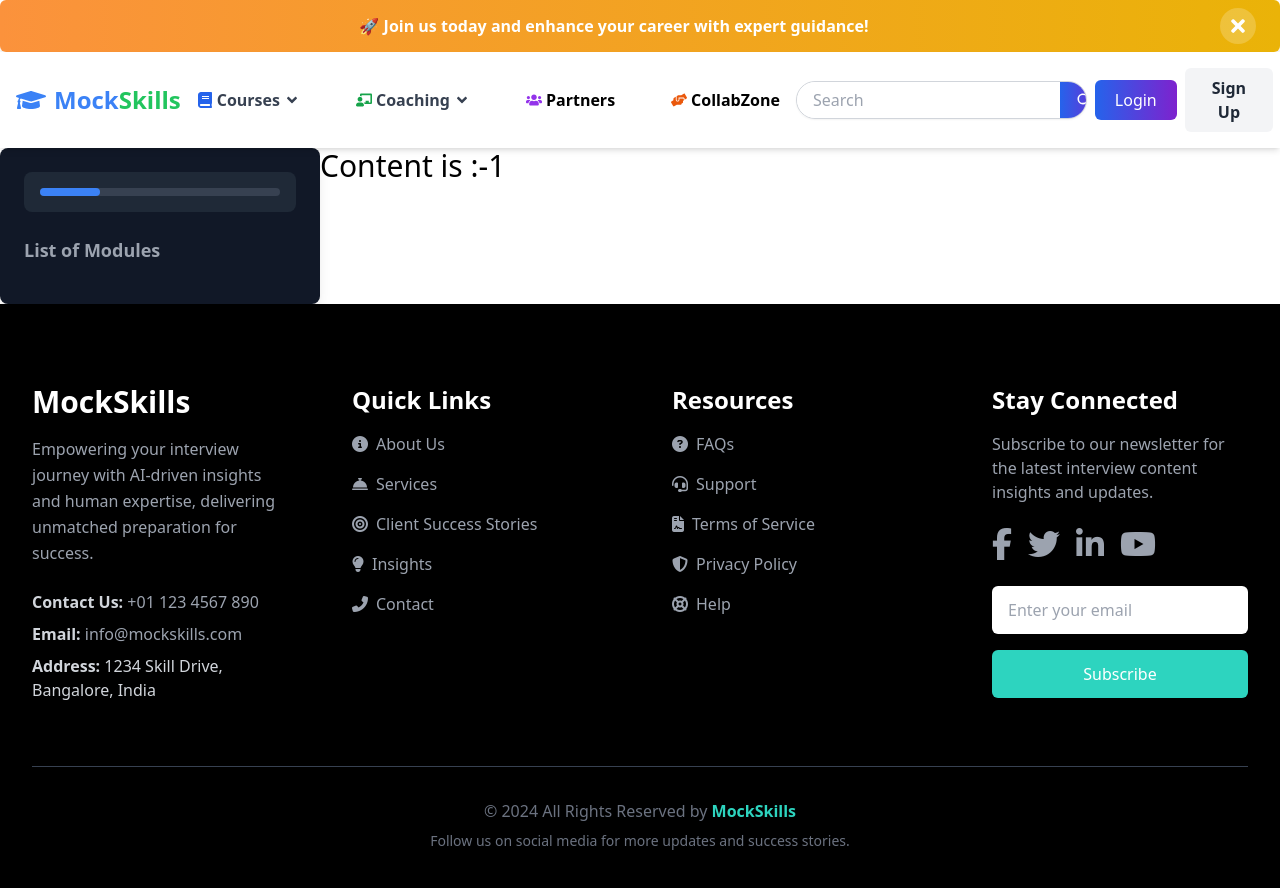
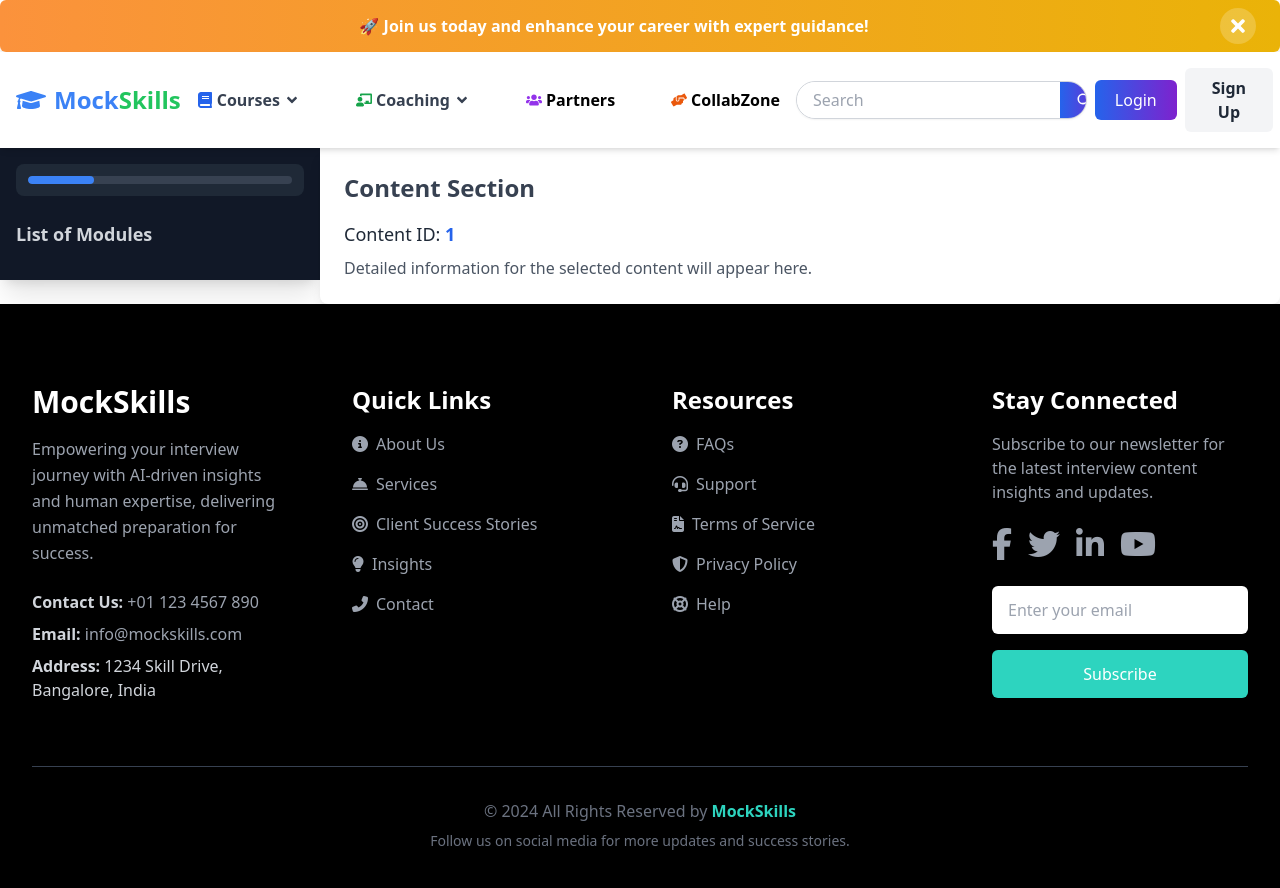
Before and after one commit to MockSkills-Tech/mockskills, a React (Vite) app: page /courses/1/1/1 in a window 1280 px wide. Shown: the top 888 px of the page. Built offline with nearby package versions, Linux system fonts and the light colour scheme.

Commit message:
Refactor Content components for improved structure, readability, and styling

```diff
--- a/src/Components/Courses/ContentDetails/Content.jsx
+++ b/src/Components/Courses/ContentDetails/Content.jsx
@@ -1,6 +1,18 @@
-/* eslint-disable react/prop-types */
+// Content.js
+import React from "react";
+
 const Content = ({ id }) => {
-  return <div>Content is :-{id}</div>;
+  return (
+    <div className="flex-1 p-6 bg-white text-gray-800 rounded-lg shadow-lg hover:shadow-2xl transition-shadow duration-300 ease-in-out">
+      <h2 className="text-2xl font-bold mb-4 text-gray-700">Content Section</h2>
+      <p className="text-lg">
+        Content ID: <span className="font-semibold text-blue-600">{id}</span>
+      </p>
+      <p className="mt-2 text-gray-600">
+        Detailed information for the selected content will appear here.
+      </p>
+    </div>
+  );
 };
 
 export default Content;
--- a/src/Components/Courses/ContentDetails/ContentBody.jsx
+++ b/src/Components/Courses/ContentDetails/ContentBody.jsx
@@ -1,3 +1,5 @@
+// ContentBody.js
+import React from "react";
 import { useParams } from "react-router-dom";
 import Content from "./Content";
 import ContentSideBar from "./ContentSideBar";
@@ -6,7 +8,7 @@ const ContentBody = () => {
   const { id } = useParams();
 
   return (
-    <div className="text-3xl flex">
+    <div className="flex">
       <ContentSideBar id={id} />
       <Content id={id} />
     </div>
--- a/src/Components/Courses/ContentDetails/ContentSideBar.jsx
+++ b/src/Components/Courses/ContentDetails/ContentSideBar.jsx
@@ -1,14 +1,9 @@
+// ContentSideBar.js
+import React, { useEffect, useState } from "react";
 import { Link, useParams } from "react-router-dom";
-import {
-  TOPICS,
-  CHAPTERS,
-  MODULES,
-  courseItems,
-  COURSES,
-} from "../../../Utils/constant"; // Importing necessary data
-import { useEffect, useState } from "react";
+import { TOPICS, CHAPTERS, MODULES, courseItems, COURSES } from "../../../Utils/constant";
 
-const ContentSideBar = ({ id }) => {
+const ContentSideBar = () => {
   const [moduleChapters, setModuleChapters] = useState([]);
   const [expandedChapterId, setExpandedChapterId] = useState(null);
   const { id: topicId } = useParams();
@@ -17,20 +12,12 @@ const ContentSideBar = ({ id }) => {
     const topic = TOPICS.find((topic) => topic.id === parseInt(topicId));
 
     if (topic) {
-      const chapterData = CHAPTERS.find(
-        (chapter) => chapter.id === topic.chapterId
-      );
-      if (chapterData) {
-        const moduleData = MODULES.find(
-          (module) => module.id === chapterData.moduleId
-        );
+      const chapterData = CHAPTERS.find((chapter) => chapter.id === topic.chapterId);
+      const moduleData = chapterData ? MODULES.find((module) => module.id === chapterData.moduleId) : null;
 
       if (moduleData) {
-          const relatedChapters = CHAPTERS.filter(
-            (ch) => ch.moduleId === moduleData.id
-          );
+        const relatedChapters = CHAPTERS.filter((ch) => ch.moduleId === moduleData.id);
         setModuleChapters(relatedChapters);
-        }
       }
     }
   }, [topicId]);
@@ -39,69 +26,49 @@ const ContentSideBar = ({ id }) => {
     setExpandedChapterId(expandedChapterId === chapterId ? null : chapterId);
   };
 
-  // Find the course and category information
+  // Course and Category Info
   const topic = TOPICS.find((topic) => topic.id === parseInt(topicId));
-  const chapterData = topic
-    ? CHAPTERS.find((ch) => ch.id === topic.chapterId)
-    : null;
-  const moduleData = chapterData
-    ? MODULES.find((mod) => mod.id === chapterData.moduleId)
-    : null;
-  const course = moduleData
-    ? COURSES.find((c) => c.id === moduleData.courseId)
-    : null;
-  const category = course
-    ? courseItems
-        .find((category) => category.id === course.categoryId)
-        .name.toLowerCase()
-        .replace(/\s+/g, "-")
-    : "";
-  const courseTitle = course
-    ? course.title.toLowerCase().replace(/\s+/g, "-")
-    : "";
+  const chapterData = topic ? CHAPTERS.find((ch) => ch.id === topic.chapterId) : null;
+  const moduleData = chapterData ? MODULES.find((mod) => mod.id === chapterData.moduleId) : null;
+  const course = moduleData ? COURSES.find((c) => c.id === moduleData.courseId) : null;
+  const category = course ? courseItems.find((category) => category.id === course.categoryId).name.toLowerCase().replace(/\s+/g, "-") : "";
+  const courseTitle = course ? course.title.toLowerCase().replace(/\s+/g, "-") : "";
 
   return (
-    <div className="w-80 h-full bg-gray-900 text-white p-6 shadow-lg rounded-lg overflow-y-auto">
-      <div className="bg-gray-800 rounded-lg p-4 mb-6">
-        <div className="relative h-2 bg-gray-700 rounded-full">
-          <div
-            className="absolute h-2 bg-blue-500 rounded-full"
-            style={{ width: "25%" }}
-          ></div>
+    <div className="w-80 h-full bg-gray-900 text-white p-4 shadow-xl overflow-y-auto transition-all duration-300">
+      {/* Progress Bar */}
+      <div className="bg-gray-800 rounded-lg p-3 mb-6">
+        <div className="relative h-2 bg-gray-700 rounded-full overflow-hidden">
+          <div className="absolute h-2 bg-blue-500 rounded-full" style={{ width: "25%" }}></div>
         </div>
       </div>
 
-      <h2 className="text-lg font-semibold mb-4 text-gray-400">
-        List of Modules
-      </h2>
+      {/* Header */}
+      <h2 className="text-lg font-semibold mb-4 text-gray-300">List of Modules</h2>
 
+      {/* Chapters */}
       {moduleChapters.map((chapter) => (
         <div key={chapter.id} className="mb-3">
           <div
-            className="flex items-center justify-between p-4 bg-gray-800 rounded-lg hover:bg-gray-700 cursor-pointer"
+            className="flex items-center justify-between p-4 bg-gray-800 rounded-md hover:bg-gray-700 cursor-pointer transition-all duration-200"
             onClick={() => toggleDropdown(chapter.id)}
           >
-            <h3 className="text-base font-semibold text-white">
-              {chapter.title}
-            </h3>
-            <span className="text-gray-400">
+            <h3 className="text-base font-semibold text-white">{chapter.title}</h3>
+            <span className="text-gray-400 transition-transform duration-200 transform">
               {expandedChapterId === chapter.id ? "▲" : "▼"}
             </span>
           </div>
           {expandedChapterId === chapter.id && (
-            <div className="bg-gray-900 text-gray-300 p-4 rounded-b-lg border-t border-gray-700">
-              {TOPICS.filter((topic) => topic.chapterId === chapter.id).map(
-                (topic) => (
+            <div className="bg-gray-900 text-gray-300 p-4 mt-4 rounded-md border-t border-gray-700 mb-4">
+              {TOPICS.filter((topic) => topic.chapterId === chapter.id).map((topic) => (
                 <Link
                   key={topic.id}
                   to={`/courses/${category}/${courseTitle}/${topic.id}`}
+                  className="block text-sm py-2 pl-6 pr-4 border border-t-0 border-gray-800 rounded-md text-gray-400 hover:bg-gray-800 hover:text-white transition-colors duration-200"
                 >
-                    <p className="text-gray-600 text-left py-2 pl-6 pr-4 border border-t-0 border-gray-200">
                   {topic.title}
-                    </p>
                 </Link>
-                )
-              )}
+              ))}
             </div>
           )}
         </div>
```
Lines whose indentation alone changed are shown as unchanged.
